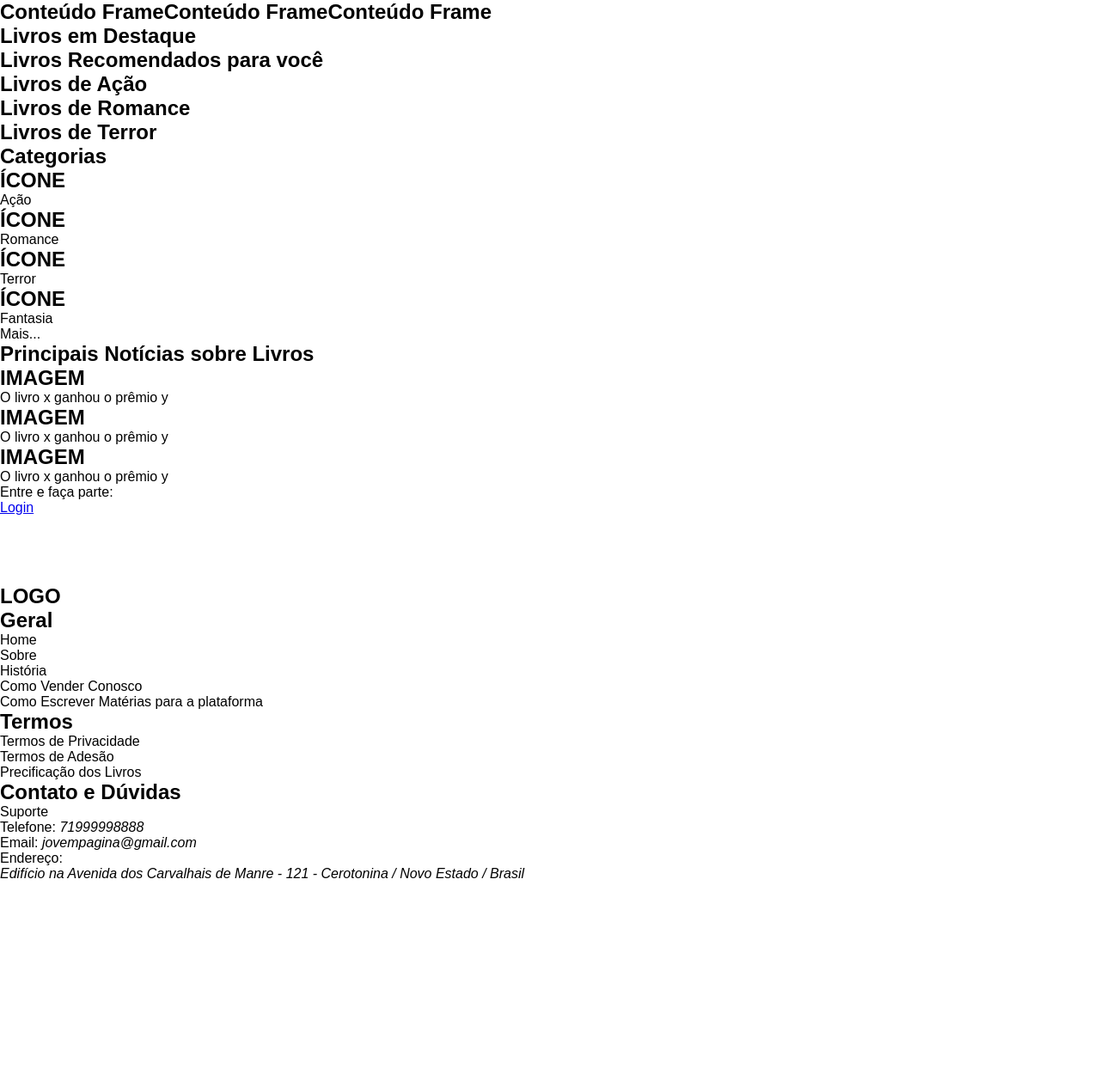
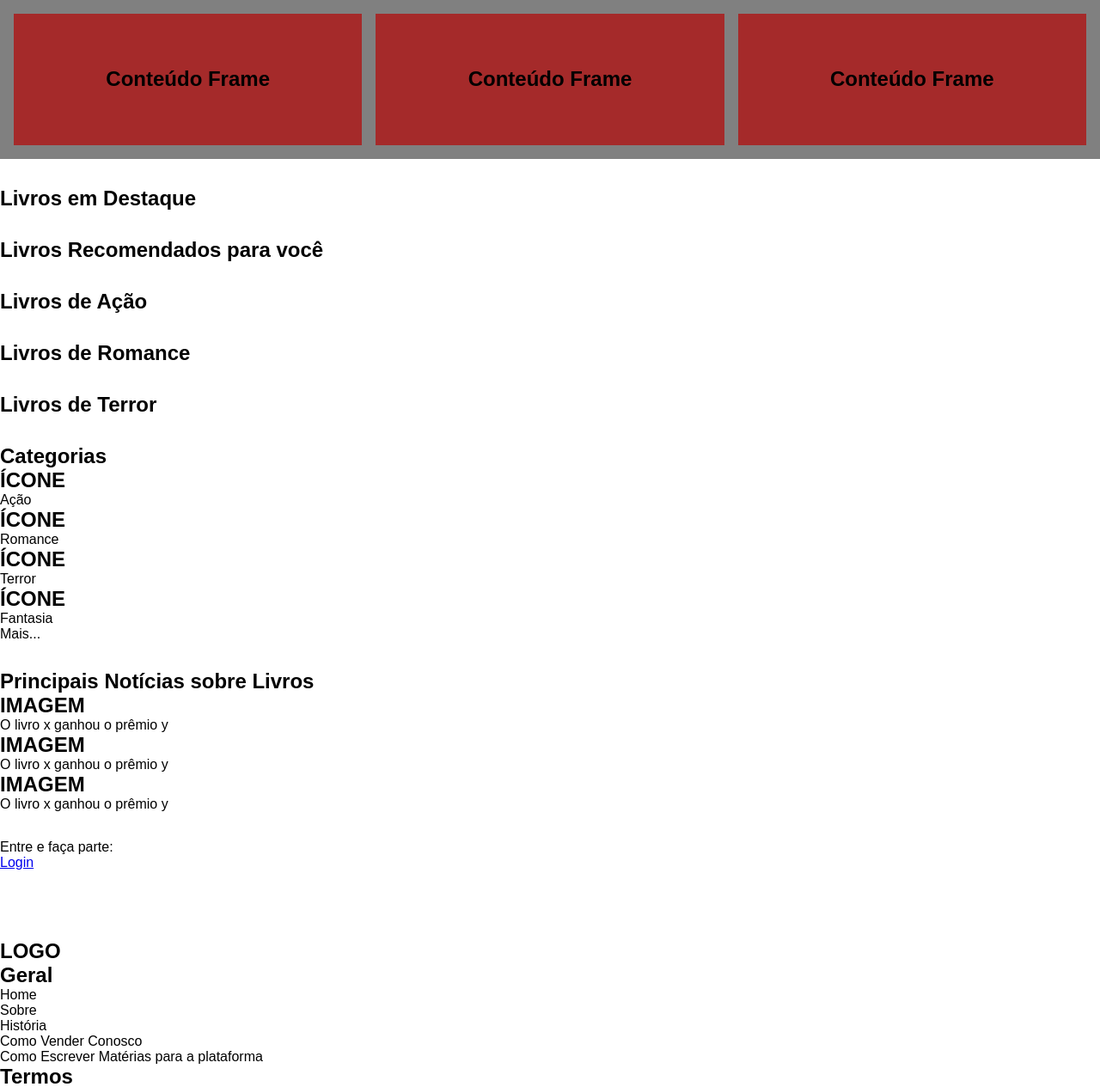
Before and after one commit to rodrigo-fullstack/jovem-pagina, a PHP site: page / in a window 1280 px wide. Shown: the part 80-1345 px from the top of the page at 86% size. Before the commit the page ends 1102 px from the top, so only its background shows below. Run offline with PHP 8.4, Linux system fonts and the light colour scheme.

Commit message:
feat(positioning): Container das informações da semana

```diff
--- a/assets/css/main.css
+++ b/assets/css/main.css
@@ -19,12 +19,28 @@ body{
 
 main{
     margin-top: 80px;
+    display: flex;
+    flex-direction: column;
+    gap: 2rem;
 }
 
 .week-container{
     display: flex;
+    width: 100%;
+    background-color: gray;
+    justify-content: space-between;
+    padding: 1rem;
+    gap: 1rem;
+}
 
+.week-container .card-container{
+    background-color: brown;
+    padding: 5%;
+    display: flex;
+    flex: 1;
+    justify-content: center;
 }
+
 footer{
     margin-top: 80px;
 }
```
Also changed, not shown: index.html (line endings or trailing spaces).
